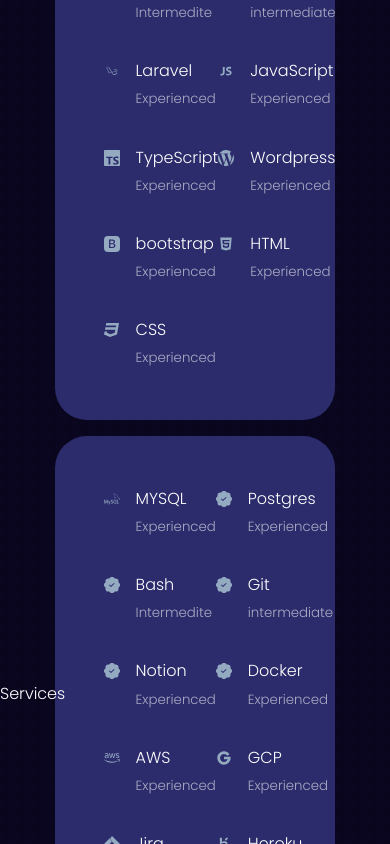
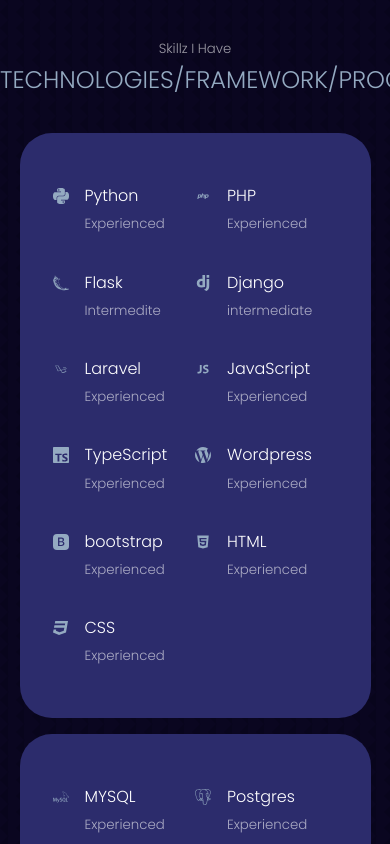
Before and after one commit to miyanda00/my_portfolio, a React (Create React App) app: page / in a window 390 px wide. Shown: the part 2140-2984 px from the top of the page. Built offline with nearby package versions, Linux system fonts and the light colour scheme.

Commit message:
5th commit skillz

```diff
--- a/src/components/experience/Experience.jsx
+++ b/src/components/experience/Experience.jsx
@@ -7,9 +7,13 @@
 import {DiLaravel} from 'react-icons/di'
 import {DiPhp} from 'react-icons/di'
 import {SiFlask} from 'react-icons/si'
+import {SiNotion} from 'react-icons/si'
+import {SiDocker} from 'react-icons/si'
+import {SiGnubash} from 'react-icons/si'
 import {SiJirasoftware} from 'react-icons/si'
 import {SiTypescript} from 'react-icons/si'
 import {SiAmazonaws} from 'react-icons/si'
+import {SiPostgresql} from 'react-icons/si'
 import {SiDjango} from 'react-icons/si'
 import {SiMysql} from 'react-icons/si'
 import {GrWordpress} from 'react-icons/gr'
@@ -17,6 +21,7 @@
 import {FaCss3} from 'react-icons/fa'
 import {AiFillHtml5} from 'react-icons/ai'
 import {CgGoogle} from 'react-icons/cg'
+import {BiGitBranch} from 'react-icons/bi'
 const Experience = () => {
   return (
     <section id='experience'>
@@ -130,7 +135,7 @@
               </article>
 
               <article className='experience__details'>
-                <BsPatchCheckFill className='experience__details-icon'/>
+                <SiPostgresql className='experience__details-icon'/>
                 <div>
                   <h4>Postgres</h4>
                   <small className='text-light'>Experienced</small>
@@ -138,7 +143,7 @@
               </article>
 
               <article className='experience__details'>
-                <BsPatchCheckFill className='experience__details-icon'/>
+                <SiGnubash className='experience__details-icon'/>
                 <div>
                   <h4>Bash</h4>
                   <small className='text-light'>Intermedite</small>
@@ -146,7 +151,7 @@
               </article>
 
               <article className='experience__details'>
-                <BsPatchCheckFill className='experience__details-icon'/>
+                <BiGitBranch className='experience__details-icon'/>
                 <div>
                   <h4>Git</h4>
                   <small className='text-light'>intermediate</small>
@@ -154,7 +159,7 @@
               </article>
 
               <article className='experience__details'>
-                <BsPatchCheckFill className='experience__details-icon'/>
+                <SiNotion className='experience__details-icon'/>
                 <div>
                   <h4>Notion</h4>
                   <small className='text-light'>Experienced</small>
@@ -162,7 +167,7 @@
               </article>
 
               <article className='experience__details'>
-                <BsPatchCheckFill className='experience__details-icon'/>
+                <SiDocker className='experience__details-icon'/>
                 <div>
                   <h4>Docker</h4>
                   <small className='text-light'>Experienced</small>
--- a/src/components/experience/experience.css
+++ b/src/components/experience/experience.css
@@ -58,5 +58,9 @@
     .experience__container{
         gap: 1rem;
     }
+    .experience__container>div{
+        width: 100%;
+        padding: 2rem 1rem;
+    }
 
 }
--- a/src/index.css
+++ b/src/index.css
@@ -61,7 +61,7 @@
 
 section{
     margin-top: 8rem;
-    height: 100vh;
+
 }
 
 section > h2,
```
